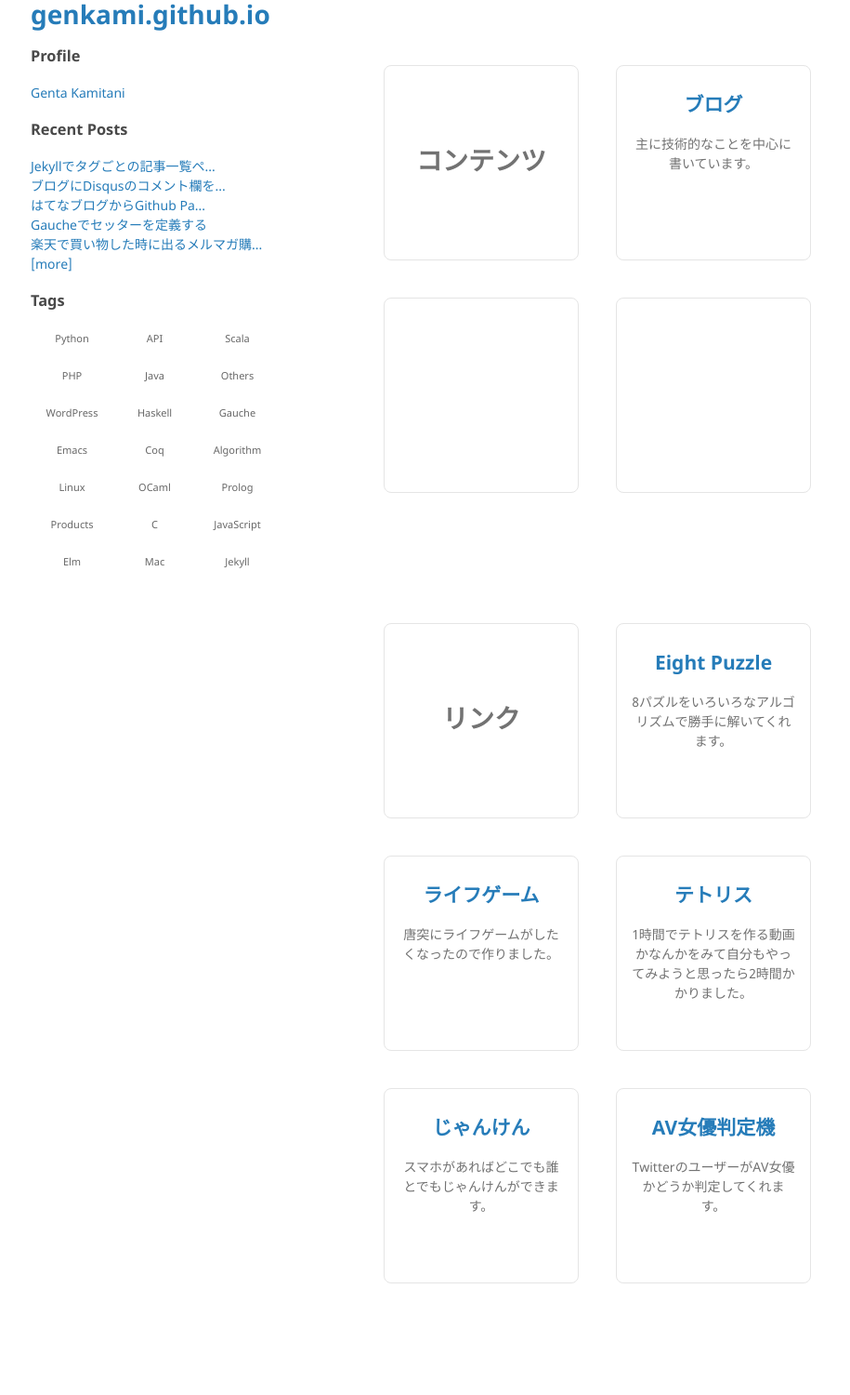
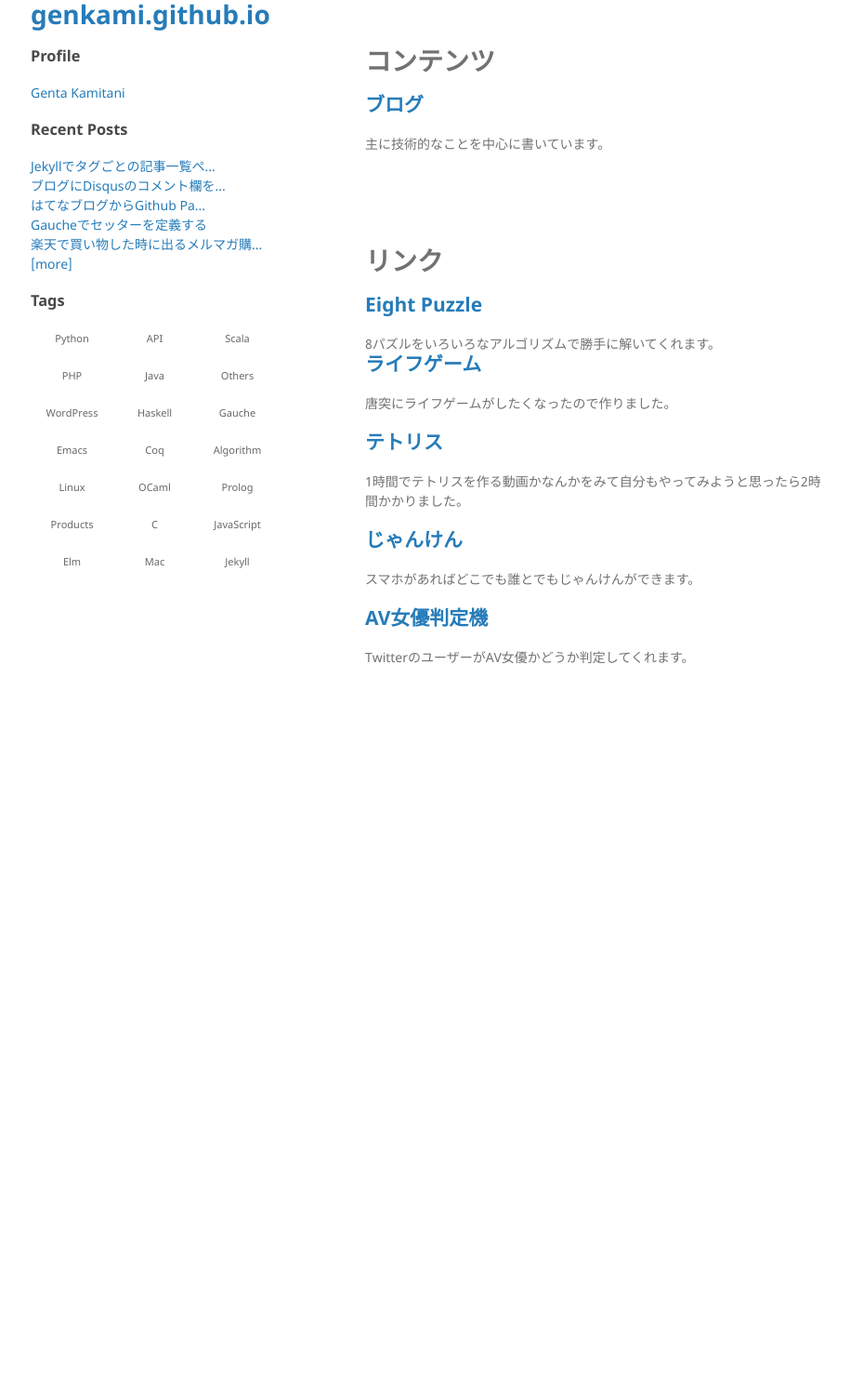
Before and after one commit to genkami/genkami.github.io, a Jekyll site: the page built from index.html, in a window 1280 px wide. Shown: the whole page at 93% size, without its empty margins (177-1092 px from the left). Built offline with Jekyll 4.4.1, drawn with Linux system fonts in a browser that asks for light colours; comment, search, counter and statistics services are not loaded; after the commit the page ends 900 px from its top, so only the background shows below that.

Commit message:
スマホで見た目崩れるから一旦普通の見た目にした。解決し次第revertしてね

```diff
--- a/index.html
+++ b/index.html
@@ -51,26 +51,9 @@ title: top
  .content-group {
    padding-top: 50px;
    padding-bottom: 50px;
-   display: flex;
-   flex-direction: row;
-   flex-wrap: wrap;
  }
 
  .content {
-   width: 178px;
-   height: 163px;
-   text-align: center;
-   border: 1px solid #e5e5e5;
-   border-radius: 8px;
-   margin: 20px;
-   padding: 15px;
-   padding-top: 30px;
- }
-
- .content-header {
-   display: flex;
-   align-items: center;
-   justify-content: center;
  }
 
  .content-header h1 {
```
